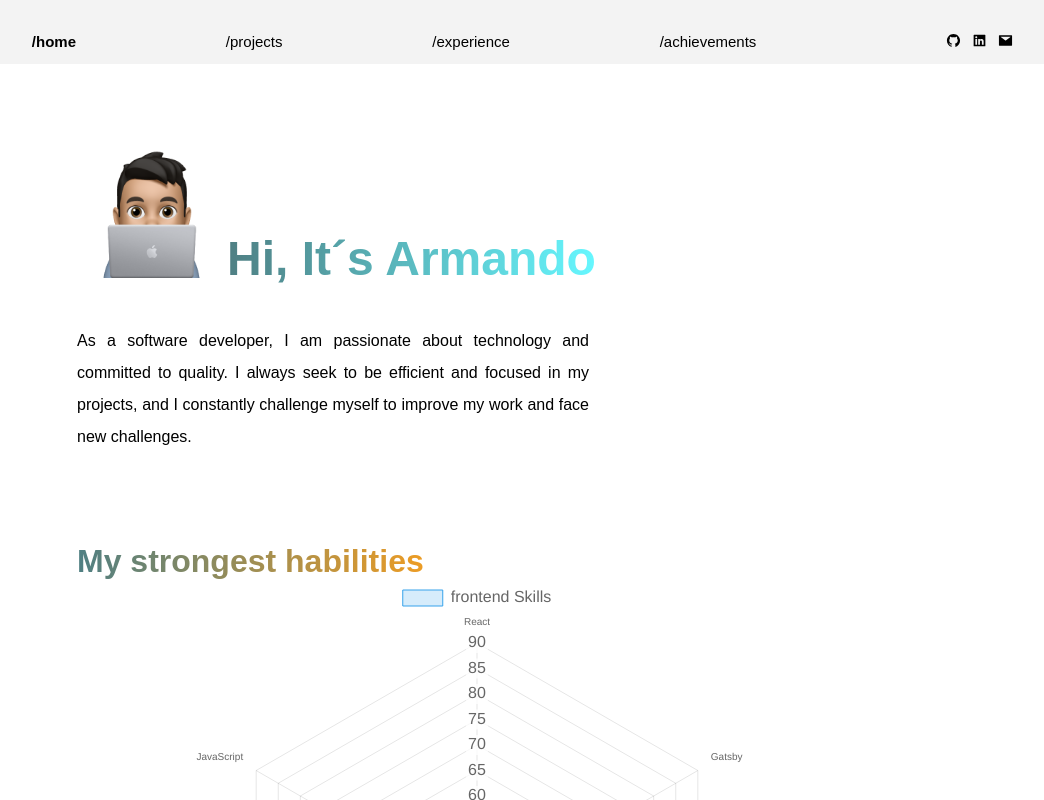
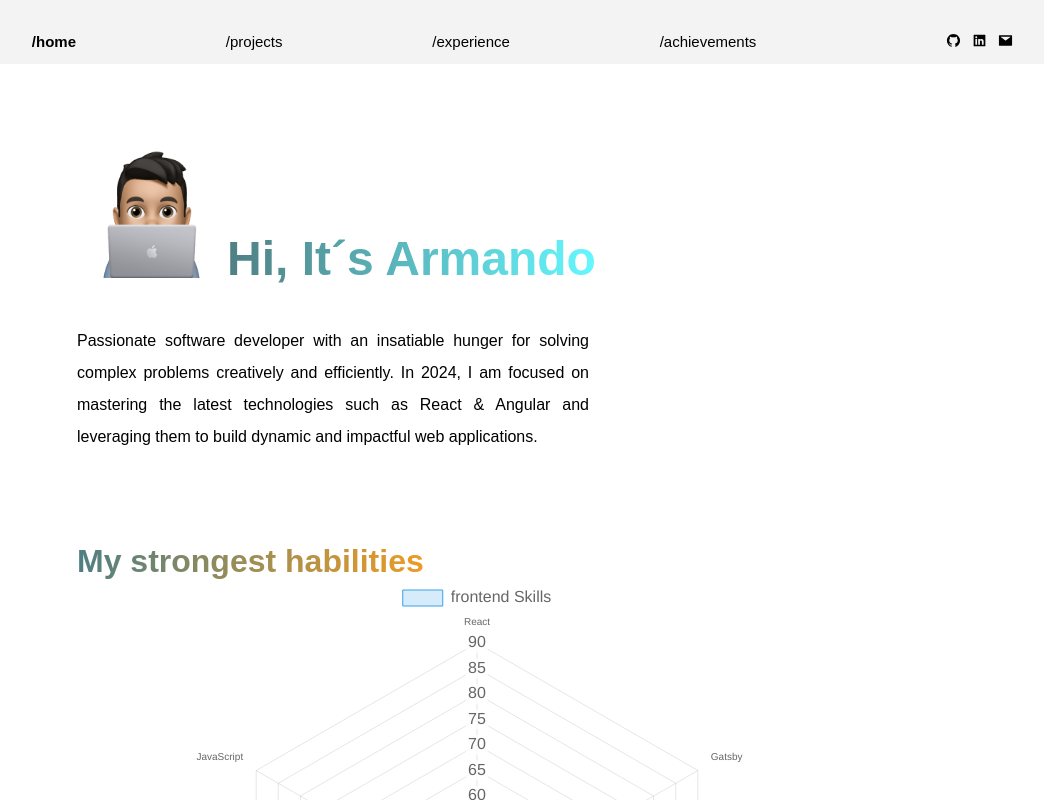
Before and after one commit to arpwn/portfolio, a Next.js app: page / in a window 1280 px wide. Shown: the top 800 px of the page, without its empty margins (115-1159 px from the left). Built offline with nearby package versions, Linux system fonts and the light colour scheme.

Commit message:
Description updated

```diff
--- a/src/components/Header/Header.tsx
+++ b/src/components/Header/Header.tsx
@@ -49,9 +49,9 @@ const Header = () => {
 
         <div className={headerStyles.desc}>
           <span>
-            As a software developer, I am passionate about technology and committed to quality.
-            I always seek to be efficient and focused in my projects,
-            and I constantly challenge myself to improve my work and face new challenges.
+            Passionate software developer with an insatiable hunger for solving complex problems
+            creatively and efficiently. In 2024, I am focused on mastering the latest technologies
+            such as React & Angular and leveraging them to build dynamic and impactful web applications.
           </span>
         </div>
 
```
